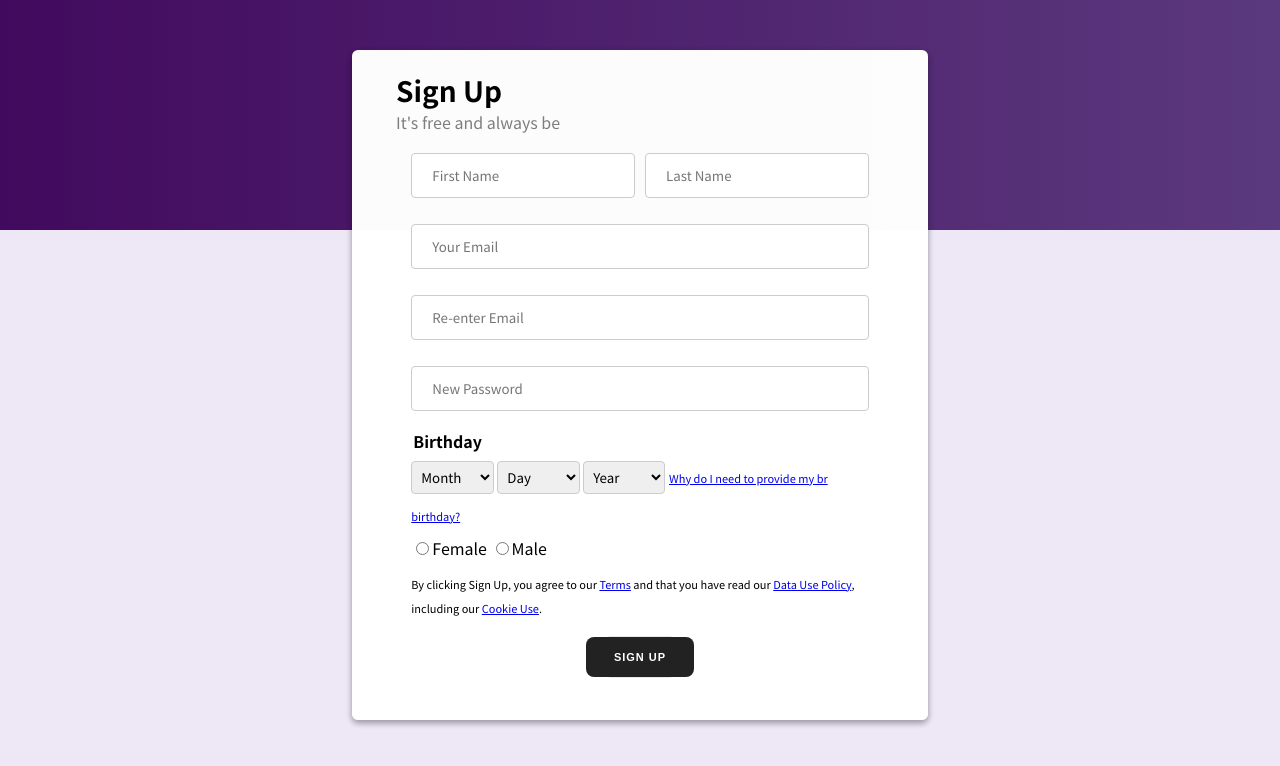
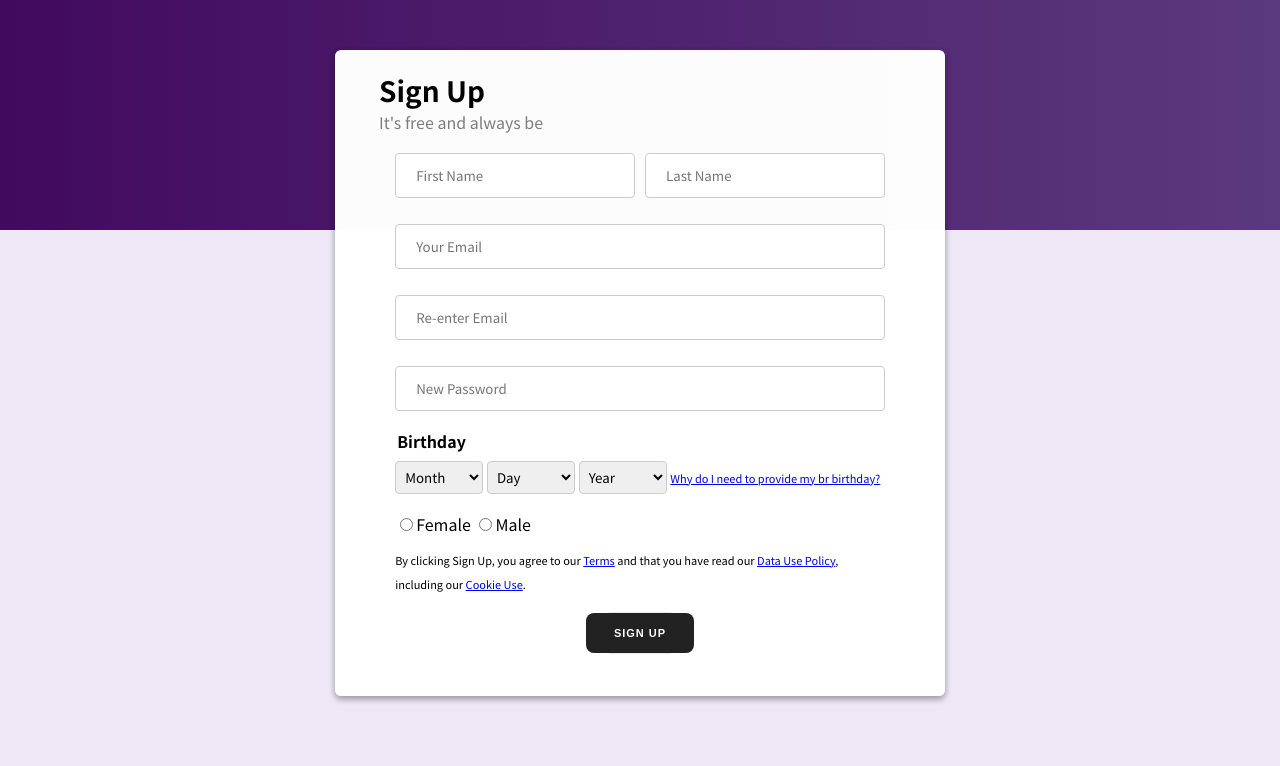
Before and after one commit to Nocty/bpwd, a plain HTML site: page custom-form.html in a window 1280 px wide. Drawn offline with nearby package versions, Linux system fonts and the light colour scheme; a web font is replaced by a local one.

Commit message:
Update custom-form.html

```diff
--- a/custom-form.html
+++ b/custom-form.html
@@ -63,7 +63,7 @@
 
 		.container {
 			background-color: rgba(255, 255, 255, .99);
-			width: 45%;
+			width: 610px;
 			margin: 50px auto;
 			padding: 20px 28px 28px;
 			border-radius: 6px;
@@ -261,6 +261,8 @@
 				filter: hue-rotate(360deg);
 		  	}
 		}
+
+		/*@media max-width: */
 	</style>
 </head>
 <body>
```
